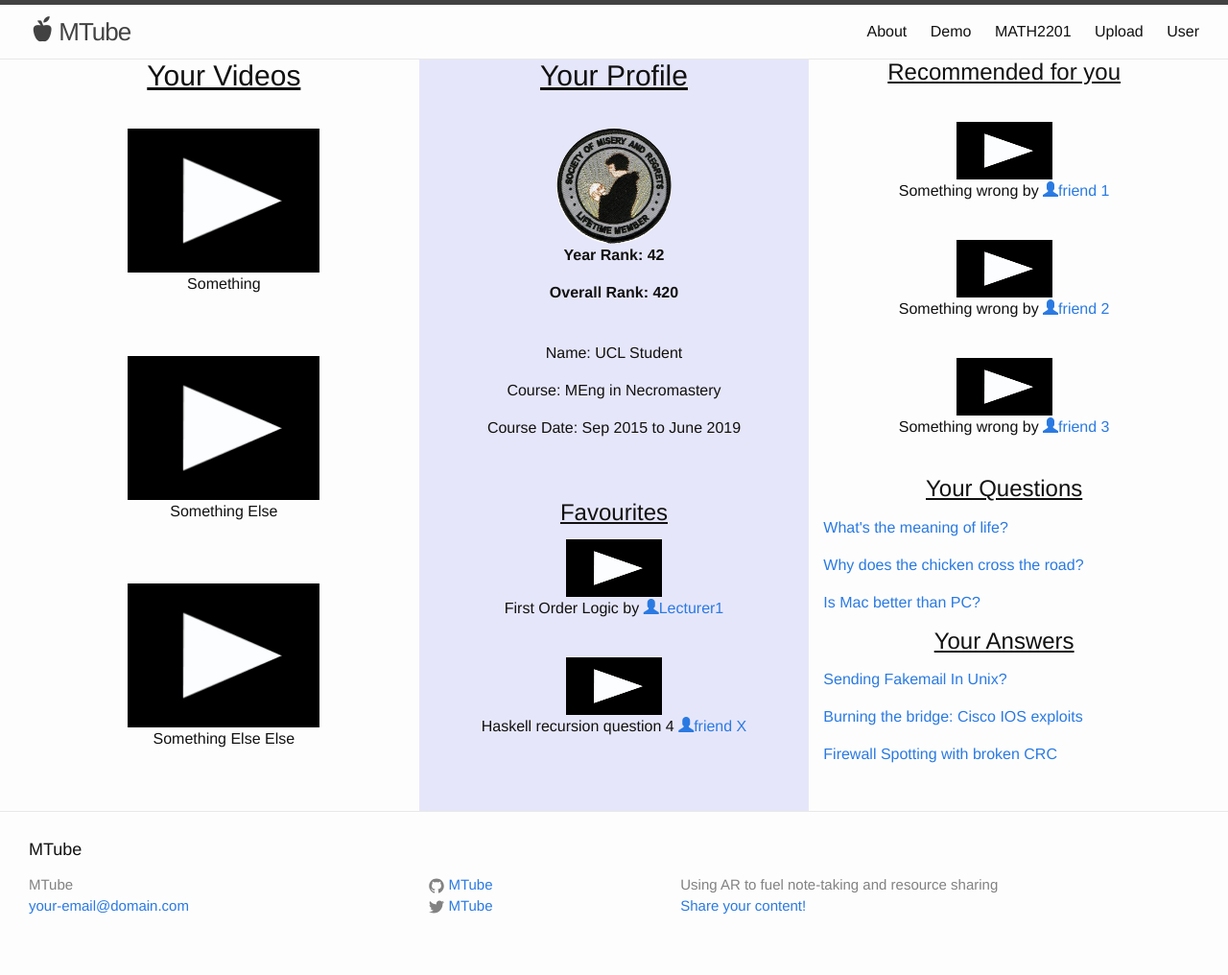
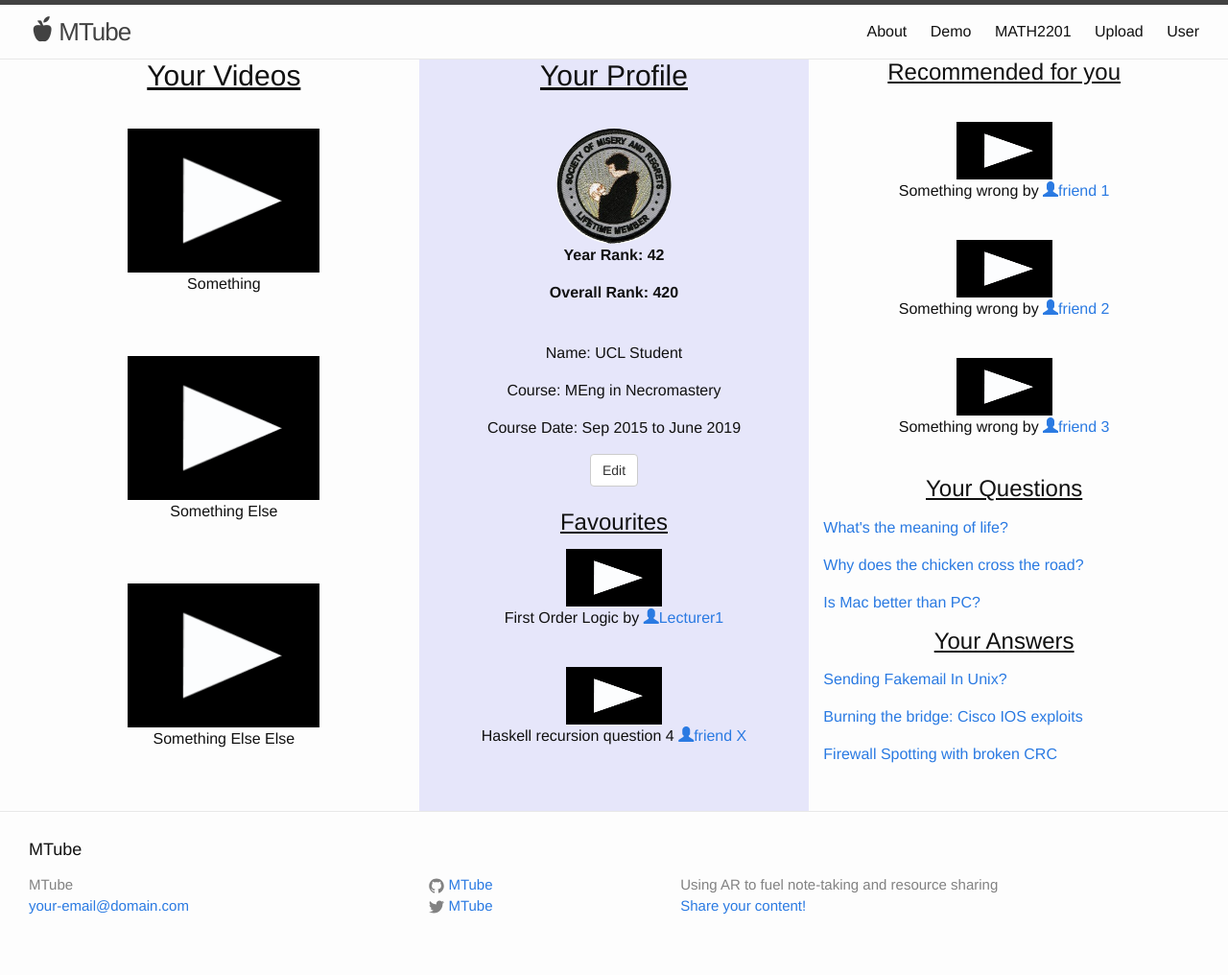
Before and after one commit to MTube/MTube.github.io, a Jekyll site: the page built from profile.html, in a window 1280 px wide. Shown: the whole page at 96% size. Built offline with Jekyll 4.4.1, drawn with Linux system fonts in a browser that asks for light colours.

Commit message:
Added edit button

```diff
--- a/profile.html
+++ b/profile.html
@@ -40,6 +40,8 @@ title: User
     <p>Name: UCL Student</p>
     <p>Course: MEng in Necromastery</p>
     <p>Course Date: Sep 2015 to June 2019</p>
+
+    <button type="button" class="btn btn-default">Edit</button>
 
 
   </br>
```
